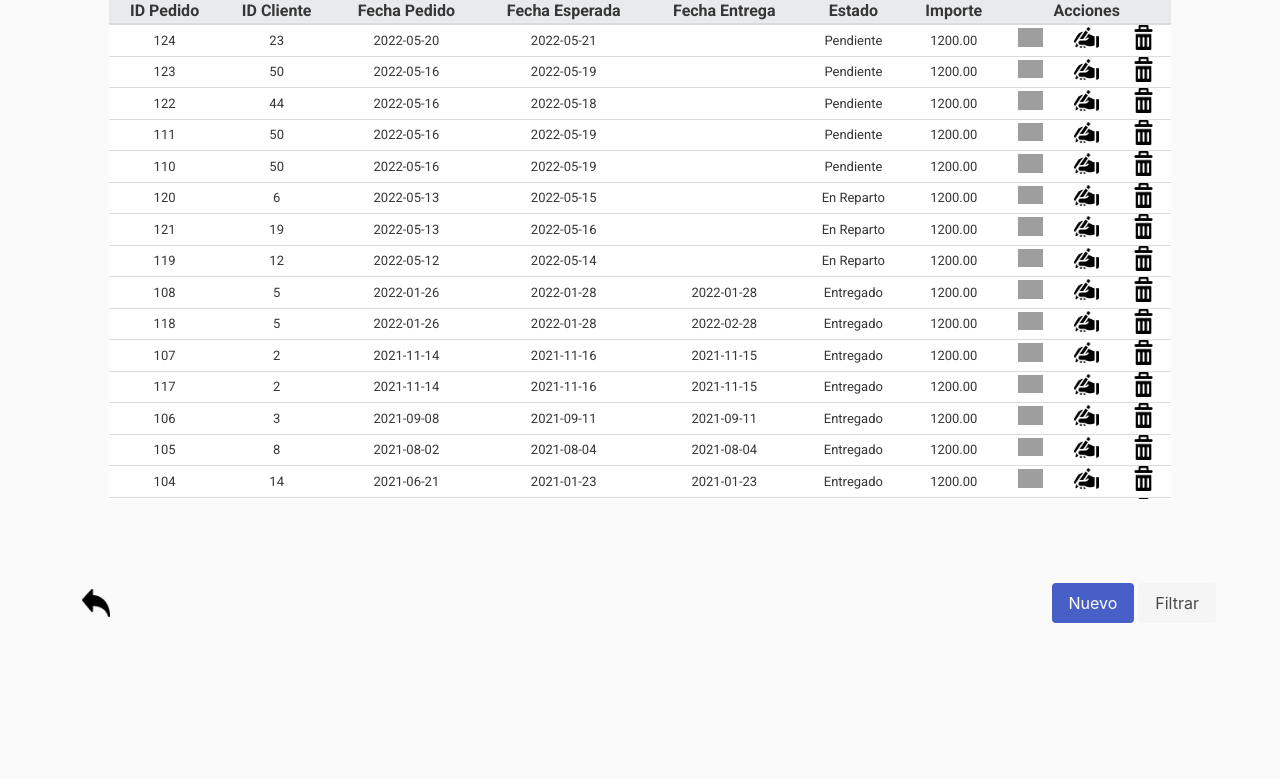
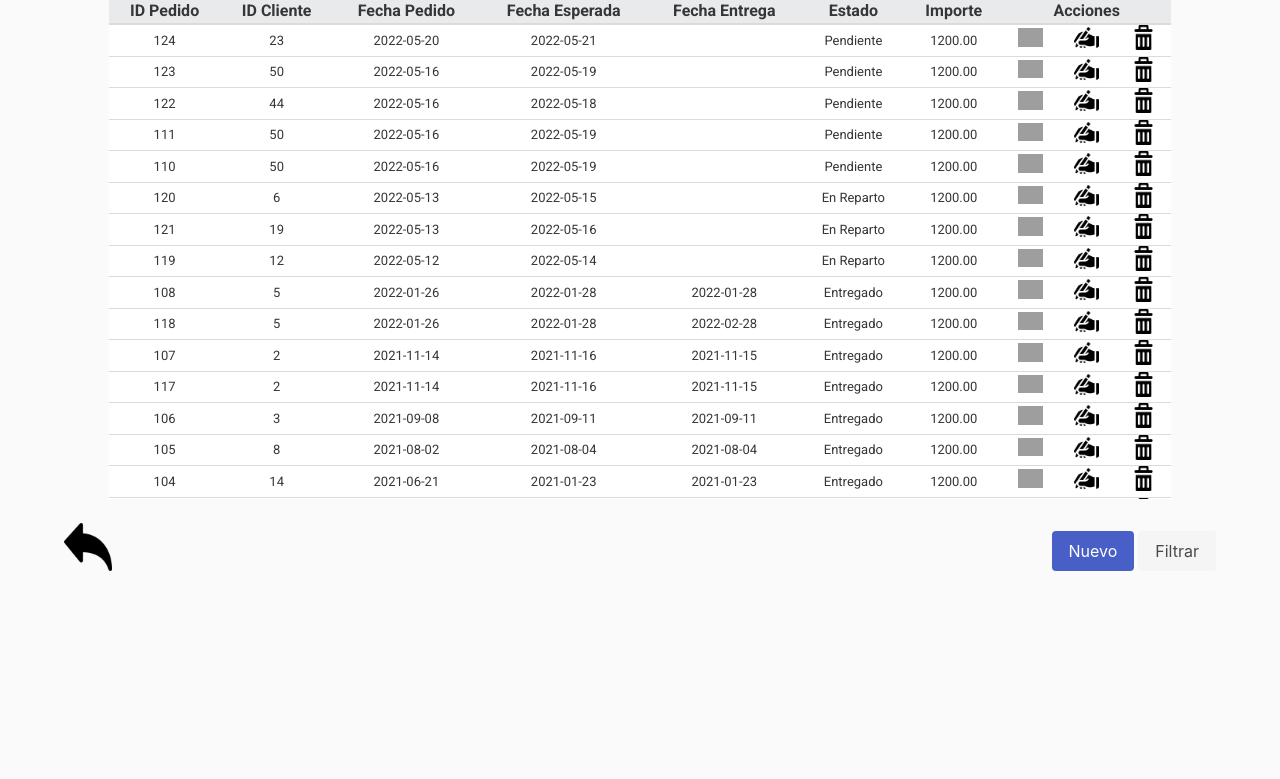
Before and after one commit to JaumeKyC/proyectito, a PHP site: page /pages/pedidos.php in a window 1280 px wide. Shown: the part 130-909 px from the top of the page. Run offline with PHP 8.4, Linux system fonts and the light colour scheme; data comes from the database, SQL or seed files in the repository; grey boxes are pictures that could not be loaded.

Commit message:
Footer mejorado en tablas
El footer en los archivos php relacionados con tablas de datos deben ser diferentes al resto. He creado la clase footer2 para ello

```diff
--- a/css/general-style.css
+++ b/css/general-style.css
@@ -11,6 +11,12 @@ html, body, .navbar-end, .logo-nav-container, .footer{
 }
 .footer{
 padding-bottom: 0;
+}
+
+/* Este footer se usara para los archivos .php que tengan tablas (Clientes,Productos,Pedidos por el momento) */
+.footer2{
+    padding-bottom: 0;
+    padding-top: 0;
 }
 
 /* MENU PAGE */
--- a/pages/clientes.php
+++ b/pages/clientes.php
@@ -133,17 +133,17 @@ $helios = new HeliosCorp();
     <!-- FIN DE LA MAIN SECTION -->
 
     <!-- FOOTER -->
-    <footer class="footer">
+    <footer class="footer2">
 
 
         <div class="container logo-nav-container">
             <a href="../indexAlmacen.php">
-                <div class="icon-text navbar-item">
+                <!-- <div class="icon-text navbar-item"> -->
                     <span class="icon is-large">
                         <img src="../img/flecha-hacia-atras.png" alt="">
                     </span>
 
-                </div>
+                <!-- </div> -->
             </a>
             <span>
                 <a href="./nuevoCliente.php"><input class="button is-link is-right" type="button" value="Nuevo"></a>
--- a/pages/pedidos.php
+++ b/pages/pedidos.php
@@ -125,17 +125,17 @@ $helios = new HeliosCorp();
     <!-- FIN DE LA MAIN SECTION -->
 
     <!-- FOOTER -->
-    <footer class="footer">
+    <footer class="footer2">
 
 
         <div class="container logo-nav-container">
             <a href="../indexAlmacen.php">
-                <div class="icon-text navbar-item">
+                <!-- <div class="icon-text navbar-item"> -->
                     <span class="icon is-large">
                         <img src="../img/flecha-hacia-atras.png" alt="">
                     </span>
 
-                </div>
+                <!-- </div> -->
             </a>
             <span>
                 <a href="./nuevoCliente.php"><input class="button is-link is-right" type="button" value="Nuevo"></a>
--- a/pages/productos.php
+++ b/pages/productos.php
@@ -125,17 +125,17 @@ $helios = new HeliosCorp();
     <!-- FIN DE LA MAIN SECTION -->
 
     <!-- FOOTER -->
-    <footer class="footer">
+    <footer class="footer2">
 
 
         <div class="container logo-nav-container">
             <a href="../indexAlmacen.php">
-                <div class="icon-text navbar-item">
+                <!-- <div class="icon-text navbar-item"> -->
                     <span class="icon is-large">
                         <img src="../img/flecha-hacia-atras.png" alt="">
                     </span>
 
-                </div>
+               <!--  </div> -->
             </a>
             <span>
                 <a href="./nuevoCliente.php"><input class="button is-link is-right" type="button" value="Nuevo"></a>
```
